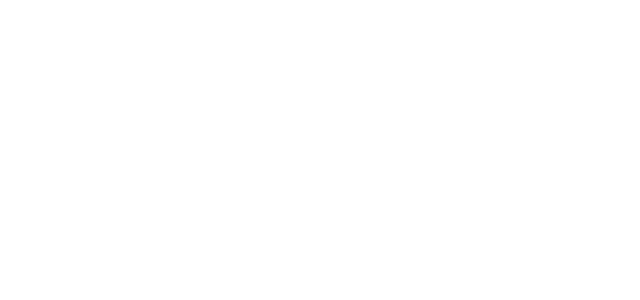
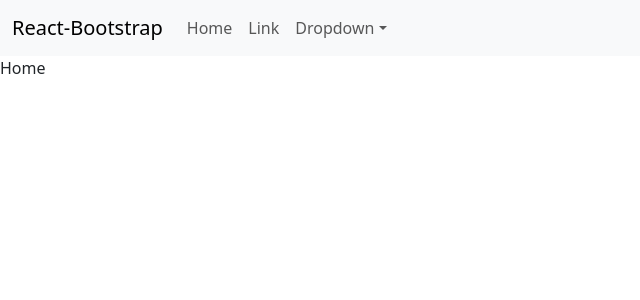
Before and after one commit to tave8/epicode-exercises-FE-U3-W2-D5, a React (Vite) app: page / in a window 1280 px wide. Shown: the top 300 px of the page, without its empty margins (0-640 px from the left). Built offline with nearby package versions, Linux system fonts and the light colour scheme.

Commit message:
basic navbar done

```diff
--- a/package.json
+++ b/package.json
@@ -13,6 +13,7 @@
     "bootstrap": "^5.3.8",
     "react": "^19.2.0",
     "react-bootstrap": "^2.10.10",
+    "react-bootstrap-icons": "^1.11.6",
     "react-dom": "^19.2.0",
     "react-router-dom": "^7.13.0"
   },
--- a/src/App.jsx
+++ b/src/App.jsx
@@ -1,14 +1,33 @@
+import "bootstrap/dist/css/bootstrap.min.css"
+import "./App.css"
 
-import 'bootstrap/dist/css/bootstrap.min.css'
-import './App.css'
+import { BrowserRouter, Routes, Route } from "react-router-dom"
 
+// base components
+import MyNav from "./components/MyNav"
+// import MyFooter from "./components/MyFooter"
+// import NotFound from "./components/NotFound"
+
+// pages components
+import Home from "./components/home/Home"
 
 function App() {
-
   return (
-    <>
-
-    </>
+    <BrowserRouter>
+      <header>
+        <MyNav />
+      </header>
+      <main>
+        <Routes>
+          <Route path="/" element={<Home />} />
+          {/* <Route path="/city-details" element={<CityDetails />} /> */}
+          {/* <Route path="*" element={<NotFound />} /> */}
+        </Routes>
+      </main>
+      <footer>
+        {/* <MyFooter /> */}
+      </footer>
+    </BrowserRouter>
   )
 }
 
--- /dev/null
+++ b/src/components/MyNav.jsx
@@ -0,0 +1,30 @@
+import { Component } from "react"
+import { Container, Row, Col, Nav, Navbar, NavDropdown, Image, Dropdown } from "react-bootstrap"
+import { Search, BellFill } from "react-bootstrap-icons"
+import { Link } from "react-router-dom"
+
+const MyNav = (props) => {
+  return (
+    <Navbar expand="lg" className="bg-body-tertiary">
+      <Container fluid>
+        <Navbar.Brand href="#home">React-Bootstrap</Navbar.Brand>
+        <Navbar.Toggle aria-controls="basic-navbar-nav" />
+        <Navbar.Collapse id="basic-navbar-nav">
+          <Nav className="me-auto">
+            <Nav.Link href="#home">Home</Nav.Link>
+            <Nav.Link href="#link">Link</Nav.Link>
+            <NavDropdown title="Dropdown" id="basic-nav-dropdown">
+              <NavDropdown.Item href="#action/3.1">Action</NavDropdown.Item>
+              <NavDropdown.Item href="#action/3.2">Another action</NavDropdown.Item>
+              <NavDropdown.Item href="#action/3.3">Something</NavDropdown.Item>
+              {/* <NavDropdown.Divider />
+              <NavDropdown.Item href="#action/3.4">Separated link</NavDropdown.Item> */}
+            </NavDropdown>
+          </Nav>
+        </Navbar.Collapse>
+      </Container>
+    </Navbar>
+  )
+}
+
+export default MyNav
--- /dev/null
+++ b/src/components/home/Home.jsx
@@ -0,0 +1,11 @@
+
+
+const Home = props => {
+    return (
+        <>
+            <p>Home</p>
+        </>
+    )
+}
+
+export default Home
```
Also changed, not shown: src/components/MyFooter.jsx (added), 1 other file (tests, documents, lock files or other folders).
